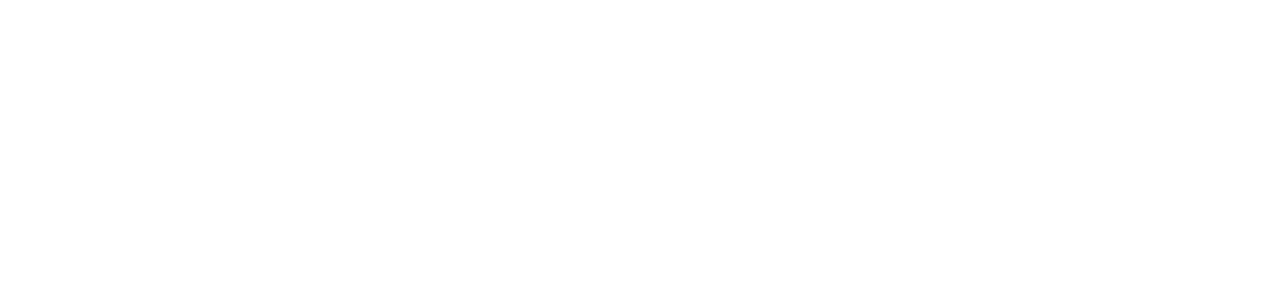
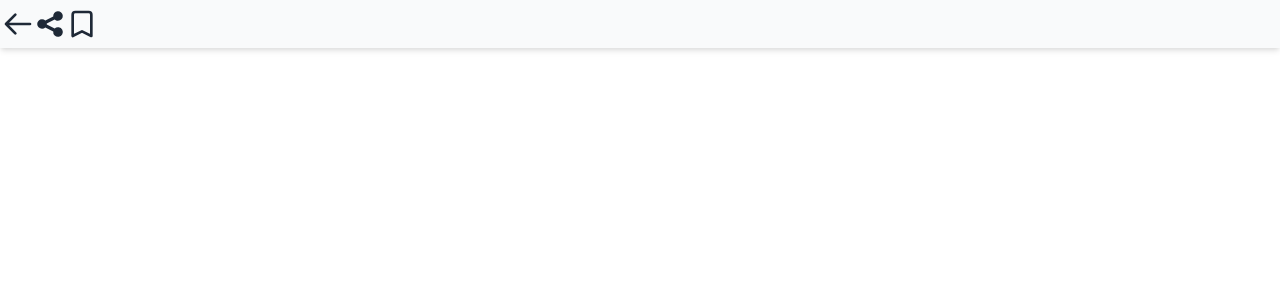
Before and after one commit to karllauy/openChurch, a Nuxt app: page /church in a window 1280 px wide. Before the commit this address had no page. Shown: the top 300 px of the page. Built offline with nearby package versions, Linux system fonts and the light colour scheme.

Commit message:
set up initial vuex and routing to detail page

```diff
--- a/components/List.vue
+++ b/components/List.vue
@@ -16,6 +16,7 @@
         class="m-2 rounded-sm shadow-md border-2 border-gray-100"
         v-for="church in churches"
         :key="church.basic_info.name"
+        @click="onClickListItem(church)"
       >
 
         <div class="flex items-center px-4 pt-4 pb-2 sm:px-6">
@@ -87,12 +88,6 @@
 </template>
 
 <script>
-import {
-  CheckCircleIcon,
-  ChevronRightIcon,
-  MailIcon,
-} from '@heroicons/vue/solid'
-
 export default {
   components: {},
   data() {
@@ -429,160 +424,14 @@ export default {
           remarks: '',
         },
       ],
-
-      // churches: [
-      //   {
-      //     name: 'ABC Church',
-      //     email: 'abc.church@example.com',
-      //     imageUrl:
-      //       'https://images.unsplash.com/photo-1472099645785-5658abf4ff4e?ixlib=rb-1.2.1&ixid=eyJhcHBfaWQiOjEyMDd9&auto=format&fit=facearea&facepad=2&w=256&h=256&q=80',
-      //     city: 'Hong Kong',
-      //     languages: ['Cantonese', 'English'],
-      //     services: [
-      //       {
-      //         weekday: 'Sun',
-      //         time: '10:00',
-      //         languages: ['Cantonese'],
-      //       },
-      //       {
-      //         weekday: 'Sat',
-      //         time: '16:00',
-      //         languages: ['English'],
-      //       },
-      //     ],
-      //   },
-      //   {
-      //     name: 'ABC Church',
-      //     email: 'abc.church@example.com',
-      //     imageUrl:
-      //       'https://images.unsplash.com/photo-1472099645785-5658abf4ff4e?ixlib=rb-1.2.1&ixid=eyJhcHBfaWQiOjEyMDd9&auto=format&fit=facearea&facepad=2&w=256&h=256&q=80',
-      //     city: 'Hong Kong',
-      //     languages: ['Cantonese', 'English'],
-      //     services: [
-      //       {
-      //         weekday: 'Sun',
-      //         time: '10:00:00',
-      //         languages: ['Cantonese'],
-      //       },
-      //     ],
-      //   },
-      //   {
-      //     name: 'ABC Church',
-      //     email: 'abc.church@example.com',
-      //     imageUrl:
-      //       'https://images.unsplash.com/photo-1472099645785-5658abf4ff4e?ixlib=rb-1.2.1&ixid=eyJhcHBfaWQiOjEyMDd9&auto=format&fit=facearea&facepad=2&w=256&h=256&q=80',
-      //     city: 'Hong Kong',
-      //     languages: ['Cantonese', 'English'],
-      //     services: [
-      //       {
-      //         weekday: 'Sun',
-      //         time: '10:00:00',
-      //         languages: ['Cantonese'],
-      //       },
-      //     ],
-      //   },
-      //   {
-      //     name: 'ABC Church',
-      //     email: 'abc.church@example.com',
-      //     imageUrl:
-      //       'https://images.unsplash.com/photo-1472099645785-5658abf4ff4e?ixlib=rb-1.2.1&ixid=eyJhcHBfaWQiOjEyMDd9&auto=format&fit=facearea&facepad=2&w=256&h=256&q=80',
-      //     city: 'Hong Kong',
-      //     languages: ['Cantonese', 'English'],
-      //     services: [
-      //       {
-      //         weekday: 'Sun',
-      //         time: '10:00',
-      //         languages: ['Cantonese'],
-      //       },
-      //       {
-      //         weekday: 'Sat',
-      //         time: '16:00',
-      //         languages: ['English'],
-      //       },
-      //     ],
-      //   },
-      //   {
-      //     name: 'ABC Church',
-      //     email: 'abc.church@example.com',
-      //     imageUrl:
-      //       'https://images.unsplash.com/photo-1472099645785-5658abf4ff4e?ixlib=rb-1.2.1&ixid=eyJhcHBfaWQiOjEyMDd9&auto=format&fit=facearea&facepad=2&w=256&h=256&q=80',
-      //     city: 'Hong Kong',
-      //     languages: ['Cantonese', 'English'],
-      //     services: [
-      //       {
-      //         weekday: 'Sun',
-      //         time: '10:00:00',
-      //         languages: ['Cantonese'],
-      //       },
-      //     ],
-      //   },
-      //   {
-      //     name: 'ABC Church',
-      //     email: 'abc.church@example.com',
-      //     imageUrl:
-      //       'https://images.unsplash.com/photo-1472099645785-5658abf4ff4e?ixlib=rb-1.2.1&ixid=eyJhcHBfaWQiOjEyMDd9&auto=format&fit=facearea&facepad=2&w=256&h=256&q=80',
-      //     city: 'Hong Kong',
-      //     languages: ['Cantonese', 'English'],
-      //     services: [
-      //       {
-      //         weekday: 'Sun',
-      //         time: '10:00:00',
-      //         languages: ['Cantonese'],
-      //       },
-      //     ],
-      //   },
-      //   {
-      //     name: 'ABC Church',
-      //     email: 'abc.church@example.com',
-      //     imageUrl:
-      //       'https://images.unsplash.com/photo-1472099645785-5658abf4ff4e?ixlib=rb-1.2.1&ixid=eyJhcHBfaWQiOjEyMDd9&auto=format&fit=facearea&facepad=2&w=256&h=256&q=80',
-      //     city: 'Hong Kong',
-      //     languages: ['Cantonese', 'English'],
-      //     services: [
-      //       {
-      //         weekday: 'Sun',
-      //         time: '10:00',
-      //         languages: ['Cantonese'],
-      //       },
-      //       {
-      //         weekday: 'Sat',
-      //         time: '16:00',
-      //         languages: ['English'],
-      //       },
-      //     ],
-      //   },
-      //   {
-      //     name: 'ABC Church',
-      //     email: 'abc.church@example.com',
-      //     imageUrl:
-      //       'https://images.unsplash.com/photo-1472099645785-5658abf4ff4e?ixlib=rb-1.2.1&ixid=eyJhcHBfaWQiOjEyMDd9&auto=format&fit=facearea&facepad=2&w=256&h=256&q=80',
-      //     city: 'Hong Kong',
-      //     languages: ['Cantonese', 'English'],
-      //     services: [
-      //       {
-      //         weekday: 'Sun',
-      //         time: '10:00:00',
-      //         languages: ['Cantonese'],
-      //       },
-      //     ],
-      //   },
-      //   {
-      //     name: 'ABC Church',
-      //     email: 'abc.church@example.com',
-      //     imageUrl:
-      //       'https://images.unsplash.com/photo-1472099645785-5658abf4ff4e?ixlib=rb-1.2.1&ixid=eyJhcHBfaWQiOjEyMDd9&auto=format&fit=facearea&facepad=2&w=256&h=256&q=80',
-      //     city: 'Hong Kong',
-      //     languages: ['Cantonese', 'English'],
-      //     services: [
-      //       {
-      //         weekday: 'Sun',
-      //         time: '10:00:00',
-      //         languages: ['Cantonese'],
-      //       },
-      //     ],
-      //   },
-      // ],
     }
   },
+  methods:{
+    onClickListItem(church){
+      console.log('onClickListItem',church);
+      this.$router.push('/church');
+      this.$store.commit('setChurch', church)
+    }
+  }
 }
 </script>
--- /dev/null
+++ b/pages/church.vue
@@ -0,0 +1,94 @@
+<template>
+  <div>
+    <!-- Nav Bar -->
+    <div class="flex bg-gray-50 h-12 border-2 border-gray-50 shadow-md">
+      <div
+        class="flex justify-center items-center text-gray-800"
+        @click="onClickBackButton"
+      >
+        <svg
+          xmlns="http://www.w3.org/2000/svg"
+          class="h-8 w-8"
+          fill="none"
+          viewBox="0 0 24 24"
+          stroke="currentColor"
+        >
+          <path
+            stroke-linecap="round"
+            stroke-linejoin="round"
+            stroke-width="2"
+            d="M10 19l-7-7m0 0l7-7m-7 7h18"
+          />
+        </svg>
+      </div>
+
+      <!-- Share button -->
+      <div
+        class="flex justify-center items-center text-gray-800"
+        @click="onClickShareButton"
+      >
+        <svg
+          xmlns="http://www.w3.org/2000/svg"
+          class="h-8 w-8"
+          viewBox="0 0 20 20"
+          fill="currentColor"
+        >
+          <path
+            d="M15 8a3 3 0 10-2.977-2.63l-4.94 2.47a3 3 0 100 4.319l4.94 2.47a3 3 0 10.895-1.789l-4.94-2.47a3.027 3.027 0 000-.74l4.94-2.47C13.456 7.68 14.19 8 15 8z"
+          />
+        </svg>
+      </div>
+
+      <!-- Bookmark button -->
+      <div
+        class="flex justify-center items-center text-gray-800"
+        @click="onClickBookmarkButton"
+      >
+        <svg
+          xmlns="http://www.w3.org/2000/svg"
+          class="h-8 w-8"
+          fill="none"
+          viewBox="0 0 24 24"
+          stroke="currentColor"
+        >
+          <path
+            stroke-linecap="round"
+            stroke-linejoin="round"
+            stroke-width="2"
+            d="M5 5a2 2 0 012-2h10a2 2 0 012 2v16l-7-3.5L5 21V5z"
+          />
+        </svg>
+      </div>
+    </div>
+
+    <!-- Main -->
+    <div>
+      <div class="flex flex-shrink-0 justify-center items-center">
+        <!-- <img class="h-14 w-14 rounded-full" :src="church.img_url" alt="" /> -->
+      </div>
+    </div>
+  </div>
+</template>
+
+<script>
+export default {
+  components: {},
+  data() {
+    return {
+      //   church,
+    }
+  },
+  methods: {
+    onClickBackButton() {
+      this.$router.push('/')
+    },
+    onClickShareButton() {},
+    onClickBookmarkButton() {},
+  },
+  mounted() {
+    // console.log(this.$route.params.church)
+  },
+}
+</script>
+
+<style></style>
--- /dev/null
+++ b/store/index.js
@@ -0,0 +1,10 @@
+export const state = () => ({
+  church: null,
+})
+
+export const mutations = {
+  setChurch(state, val) {
+    state.church = val
+    console.log('VUEX: set church to ', state.church)
+  },
+}
```
